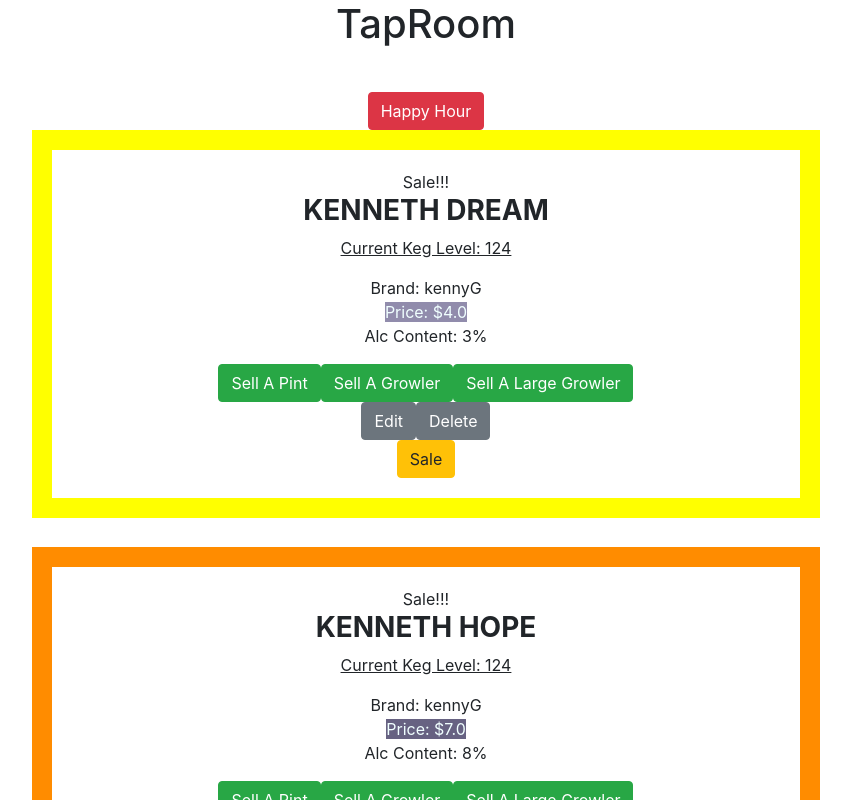
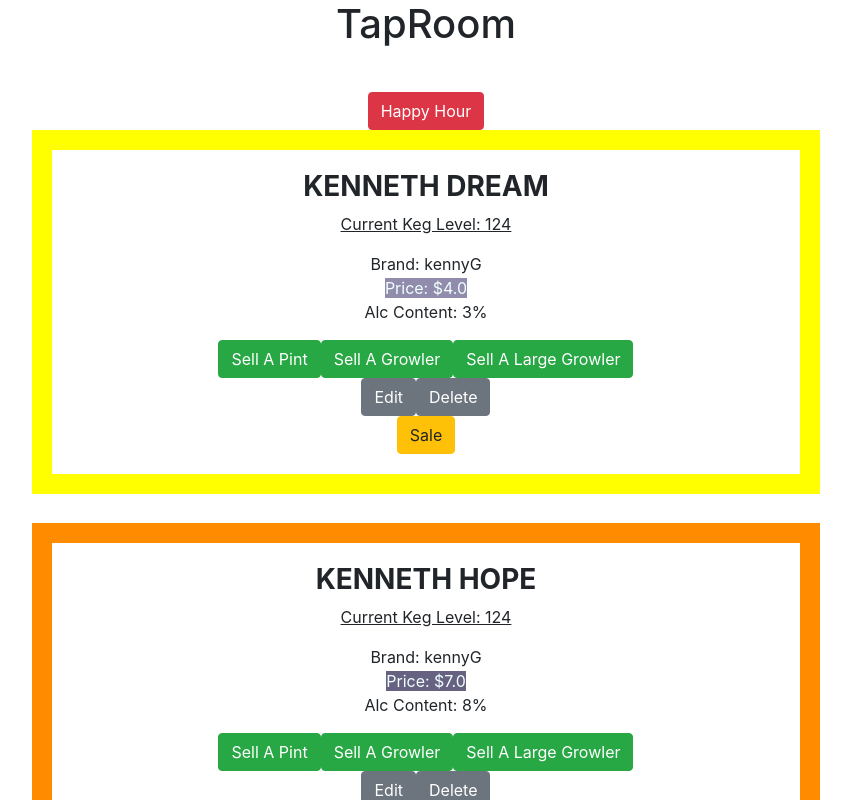
Before and after one commit to chanzlee/TapRoom, an Angular app: page / in a window 1280 px wide. Shown: the top 800 px of the page, without its empty margins (214-1065 px from the left). Built offline with nearby package versions, Linux system fonts and the light colour scheme.

Commit message:
hide sale mark by default.

```diff
--- a/src/app/keg/keg.component.css
+++ b/src/app/keg/keg.component.css
@@ -39,3 +39,7 @@ div {
 .sale {
     color: red;
 }
+
+.hidden{
+    display: none;
+}
--- a/src/app/keg/keg.component.html
+++ b/src/app/keg/keg.component.html
@@ -2,10 +2,8 @@
   <p>{{name}}</p>
   <button class="btn btn-danger" (click)="happyHour()">Happy Hour</button>
 
-  <!-- <app-happy [is-happy]="selectedKeg.ishappy" (change)="onhappyChanged($event)"></app-happy> -->
-
   <div [class]="alcConColor(currentKeg)" *ngFor = "let currentKeg of kegs">
-    <span [class.sale]="isSale(currentKeg)">Sale!!!</span>
+    <span [class.hidden]="!isSale(currentKeg)" [class.sale]="isSale(currentKeg)">Sale!!!</span>
     <h3><b>{{currentKeg.name | uppercase}}</b></h3>
     <p><u><span [class.running-out]="kegVolColor(currentKeg)">Current Keg Level: {{currentKeg.kegVol}}</span></u></p>
     <p>Brand: {{currentKeg.brand}}<br/>
```
